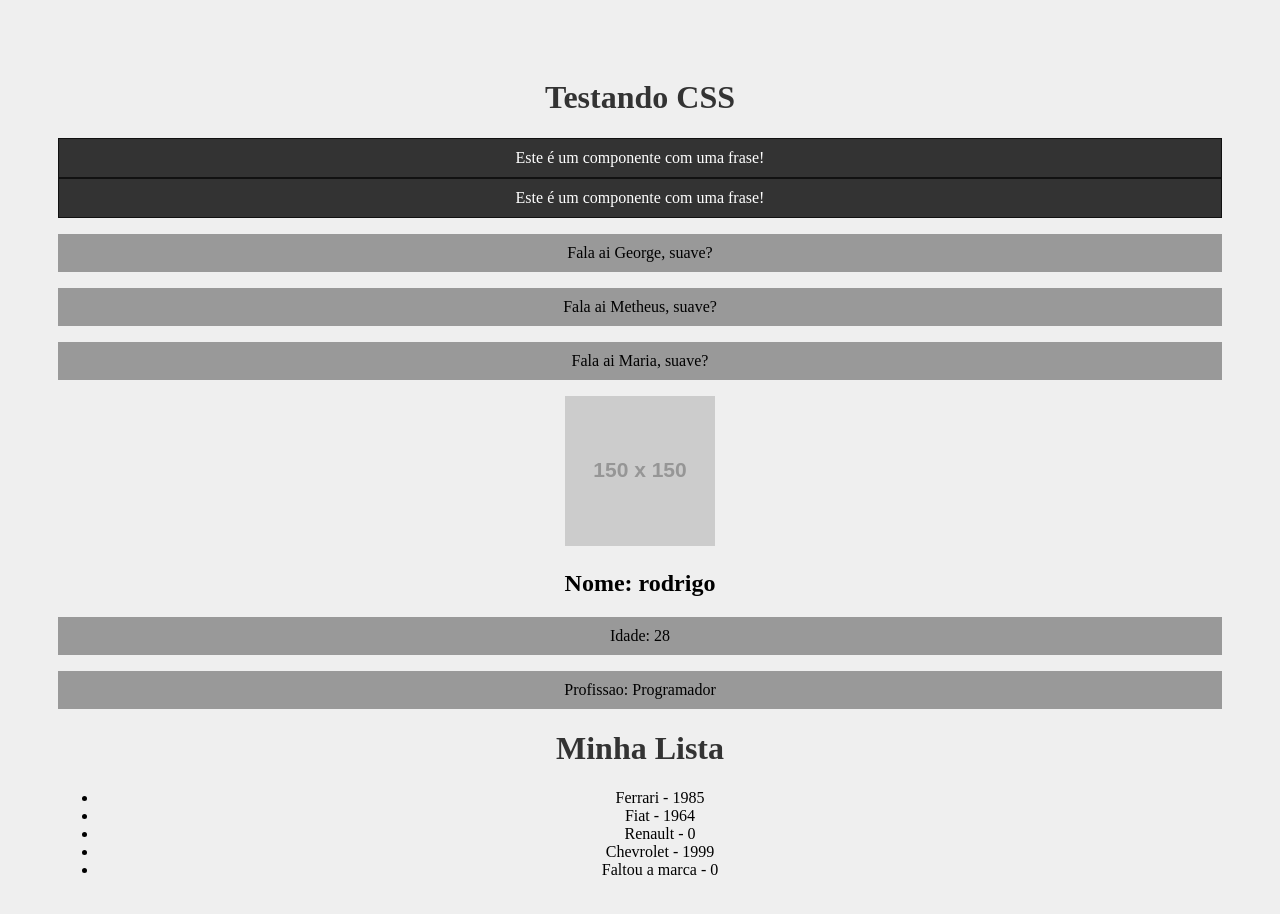
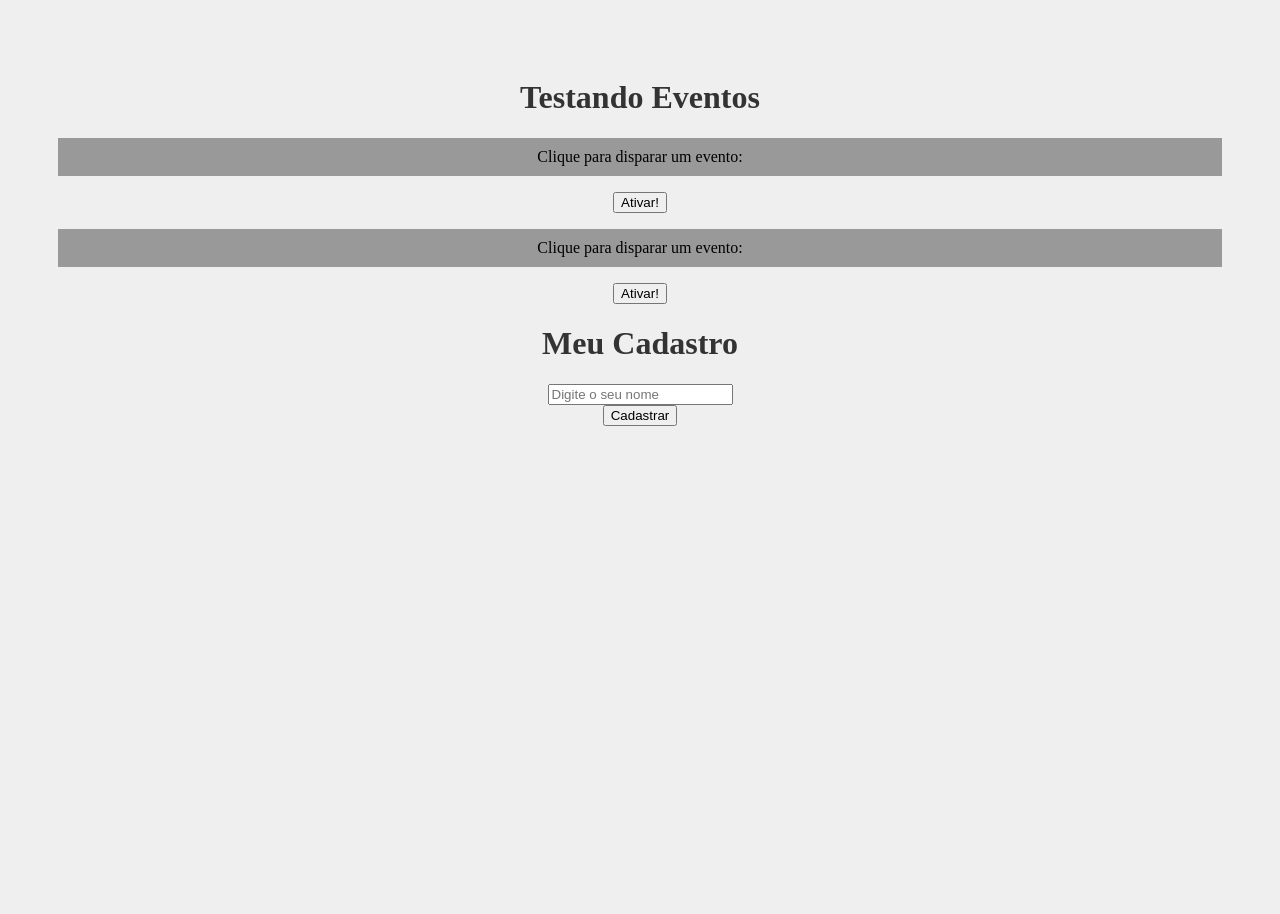
Before and after one commit to geneves97/appReact, a React (Create React App) app: page / in a window 1280 px wide. Shown: the top 914 px of the page. Built offline with nearby package versions, Linux system fonts and the light colour scheme.

Commit message:
This commitment to the content up to class 9 of the React course

```diff
--- a/src/App.js
+++ b/src/App.js
@@ -1,30 +1,16 @@
 import './App.css' ;
-import HelloWorld from './components/HelloWorld';
-import SayMyName from './components/SayMyName';
-import Pessoa from './components/Pessoa';
-import Frase from './components/Frase';
-import List from './components/List';
+import Evento from './components/Evento';
+import Form from './components/Form';
 
 function App() {
-
-  const name = "Maria"
 
   return (
 
     <div className="App">
-      <h1>Testando CSS</h1>
-      <Frase />
-      <Frase />
-      <SayMyName name="George" />
-      <SayMyName name="Metheus" />
-      <SayMyName name = {name} />
-      <Pessoa
-      name = "rodrigo"
-      idade="28"
-      profissao="Programador"
-      foto="https://via.placeholder.com/150"
-      />
-      <List />
+      <h1>Testando Eventos</h1>
+      <Evento numero="1"/>
+      <Evento numero="2"/>
+      <Form />
     </div>
   );
 }
--- /dev/null
+++ b/src/components/Evento.js
@@ -0,0 +1,15 @@
+function Evento({numero}) {
+
+    function meuEvento() {
+        console.log(`Opa, fui ativado ${numero}`);
+    }
+
+    return(
+        <div>
+            <p>Clique para disparar um evento:</p>
+            <button onClick={meuEvento}>Ativar!</button>
+        </div>
+    )
+}
+
+export default Evento
--- /dev/null
+++ b/src/components/Form.js
@@ -0,0 +1,23 @@
+function Form(){
+
+    function cadastrarUsuario(e){
+        e.preventDefault();
+        console.log("Cadastrou o usuário");
+    }
+
+    return (
+        <div>
+            <h1>Meu Cadastro</h1>
+            <form onSubmit={cadastrarUsuario}>
+                <div>
+                    <input type="text" placeholder="Digite o seu nome" />
+                </div>
+                <div>
+                    <input type="submit" value="Cadastrar" />
+                </div>
+            </form>
+        </div>
+    )
+}
+
+export default Form
```
